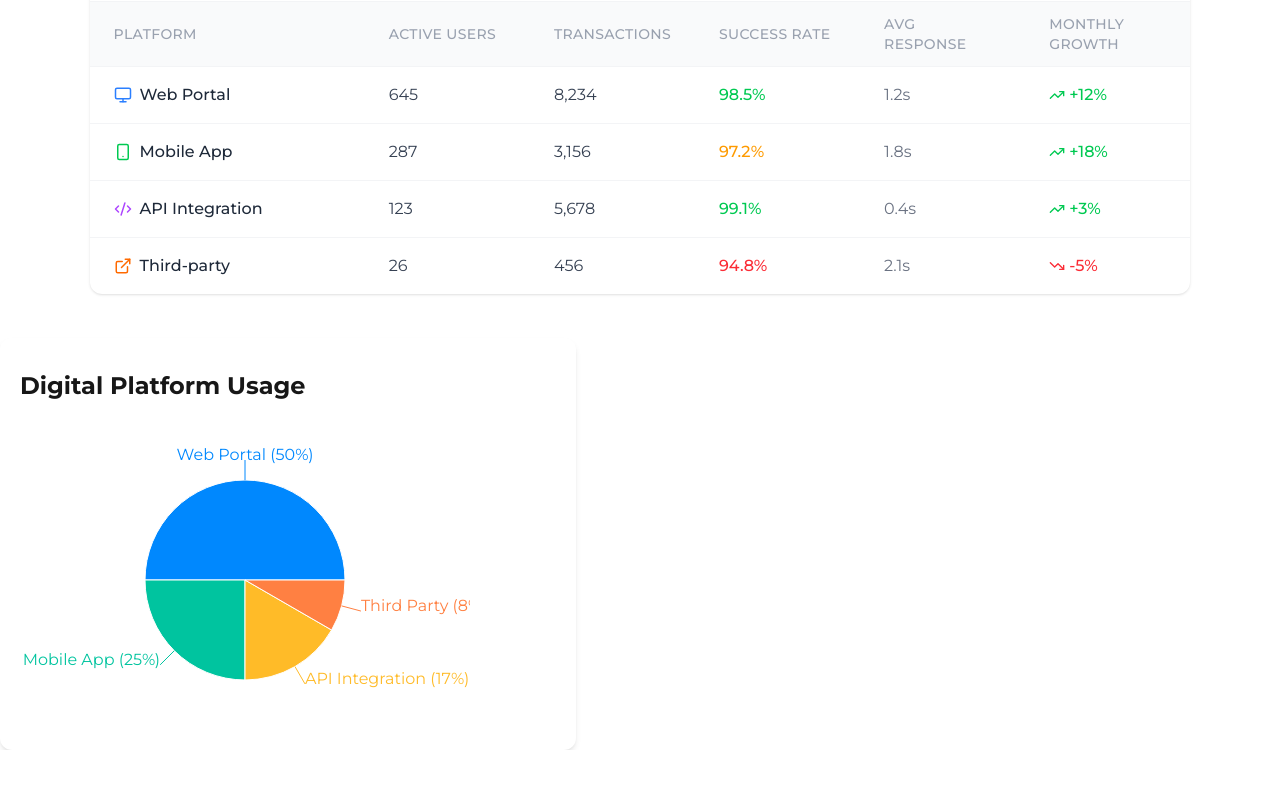
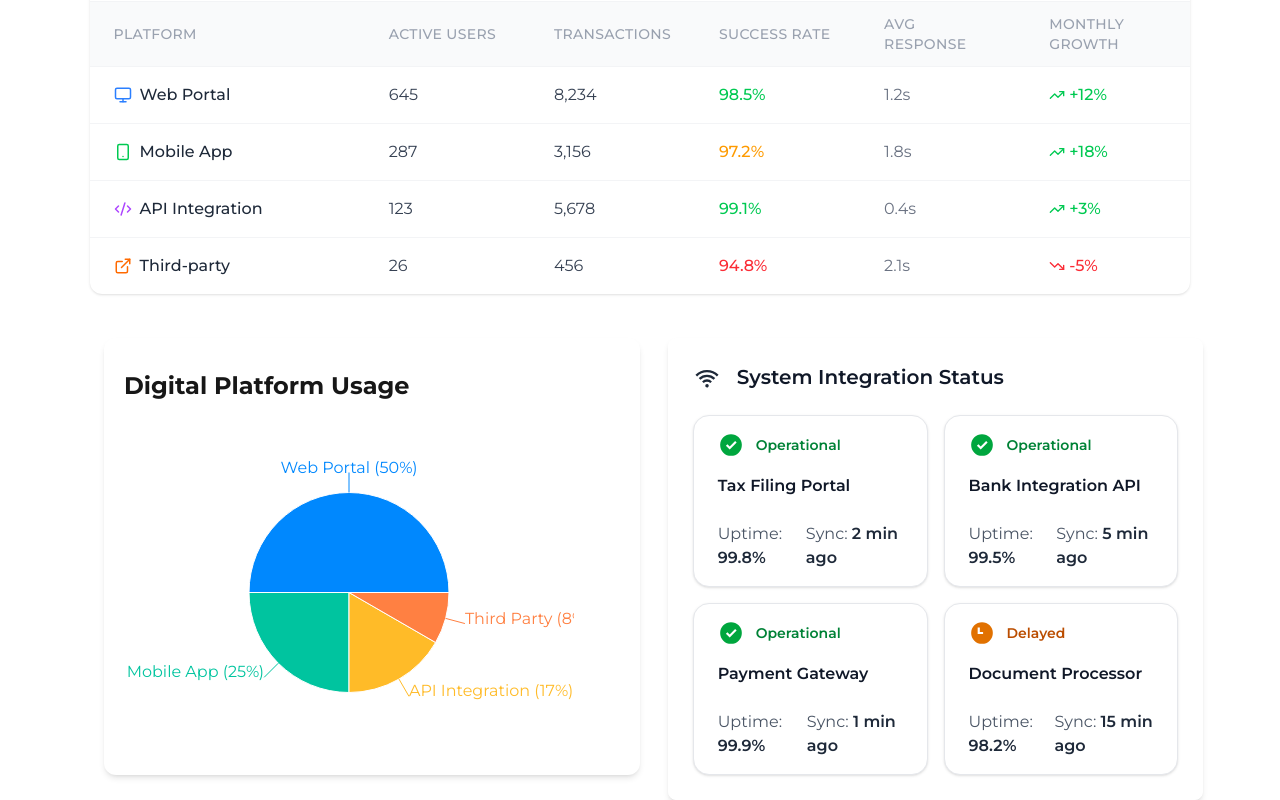
Before and after one commit to dimeji003/ComplianceDashboard, a Next.js app: page / in a window 1280 px wide. Shown: the part 4143-4943 px from the top of the page. Before the commit the page ends 4893 px from the top, so only its background shows below. Built offline with nearby package versions, Linux system fonts and the light colour scheme.

Commit message:
System Integration

```diff
--- a/src/app/components/DigitalPlatformUsage.jsx
+++ b/src/app/components/DigitalPlatformUsage.jsx
@@ -18,7 +18,7 @@ export default function PlatformUsageChart() {
     <div className="w-[45%] h-[40%] bg-white shadow-md rounded-xl p-5 ">
       <h2 className="font-bold text-2xl mb-4 py-3">Digital Platform Usage</h2>
 
-      <PieChart width={450} height={300}>
+      <PieChart width={450} height={325}>
         <Pie
           data={data}
           cx="50%"
--- a/src/app/components/Main.jsx
+++ b/src/app/components/Main.jsx
@@ -12,6 +12,7 @@ import BankRemittanceTracking from './BankRemittanceTracking';
 import ComplianceRateTrend from './ComplianceRateTrend';
 import SubmissionTrend from './SubmissionTrends'
 import DigitalPlatformTable from './DigitalplatformTable'
+import SystemIntegrationStatus from './SystemIntegrationStatus'
 
 export default function Main(){
     return (
@@ -59,8 +60,10 @@ export default function Main(){
             <div>
                 <DigitalPlatformTable />
             </div>
-            <div className='mt-11'>
+            <div className=' ml-26 flex flex-row gap-7 mt-11 w-[93%]  m-auto'>
+
                 <DigitalPlatformUsage />
+                <SystemIntegrationStatus />
             </div>
             </div>
 
--- /dev/null
+++ b/src/app/components/SystemIntegrationStatus.jsx
@@ -0,0 +1,124 @@
+import React from "react";
+
+const systems = [
+  {
+    name: "Tax Filing Portal",
+    status: "Operational",
+    uptime: "99.8%",
+    sync: "2 min ago",
+  },
+  {
+    name: "Bank Integration API",
+    status: "Operational",
+    uptime: "99.5%",
+    sync: "5 min ago",
+  },
+  {
+    name: "Payment Gateway",
+    status: "Operational",
+    uptime: "99.9%",
+    sync: "1 min ago",
+  },
+  {
+    name: "Document Processor",
+    status: "Delayed",
+    uptime: "98.2%",
+    sync: "15 min ago",
+  },
+];
+
+function WifiIcon() {
+  return (
+    <svg width="28" height="28" viewBox="0 0 24 24" className="text-gray-800">
+      <path
+        fill="currentColor"
+        d="M12 18a1.5 1.5 0 0 1 1.06 2.56A1.5 1.5 0 0 1 10.5 19.5A1.5 1.5 0 0 1 12 18Zm0-4a6 6 0 0 1 4.24 1.76l-1.41 1.41A4 4 0 0 0 12 16a4 4 0 0 0-2.83 1.17l-1.41-1.41A6 6 0 0 1 12 14Zm0-4a10 10 0 0 1 7.07 2.93l-1.41 1.41A8 8 0 0 0 12 12a8 8 0 0 0-5.66 2.34l-1.41-1.41A10 10 0 0 1 12 10Zm0-4c3.87 0 7.4 1.57 9.9 4.1l-1.41 1.41A12 12 0 0 0 12 8A12 12 0 0 0 3.51 11.51L2.1 10.1A13.9 13.9 0 0 1 12 6Z"
+      />
+    </svg>
+  );
+}
+
+function CheckCircleIcon({ className = "" }) {
+  return (
+    <svg width="26" height="26" viewBox="0 0 24 24" className={className}>
+      <path
+        fill="currentColor"
+        d="M12 2a10 10 0 1 0 10 10A10.01 10.01 0 0 0 12 2Zm-1.2 14.2-3.5-3.5 1.4-1.4 2.1 2.1 5-5 1.4 1.4Z"
+      />
+    </svg>
+  );
+}
+
+function ClockIcon({ className = "" }) {
+  return (
+    <svg width="26" height="26" viewBox="0 0 24 24" className={className}>
+      <path
+        fill="currentColor"
+        d="M12 2a10 10 0 1 0 10 10A10.01 10.01 0 0 0 12 2Zm1 11h-5V7h2v4h3Z"
+      />
+    </svg>
+  );
+}
+
+function StatusPill({ status }) {
+  const isOperational = status === "Operational";
+
+  const styles = isOperational
+    ? {
+        icon: <CheckCircleIcon className="text-green-600" />,
+        text: "text-green-700",
+      }
+    : {
+        icon: <ClockIcon className="text-amber-600" />,
+        text: "text-amber-700",
+      };
+
+  return (
+    <div className="flex items-center gap-3">
+      {styles.icon}
+      <span className={`text-sm font-semibold ${styles.text}`}>{status}</span>
+    </div>
+  );
+}
+
+function SystemCard({ item }) {
+  return (
+    <div className="rounded-2xl border border-gray-200 bg-white px-6 py-4 shadow-sm">
+      <StatusPill status={item.status} />
+
+      <div className="mt-4 text-md font-semibold text-gray-900">
+        {item.name}
+      </div>
+
+      <div className="mt-6 flex items-center justify-between text-md text-gray-600">
+        <span>
+          Uptime: <span className="font-semibold text-gray-800">{item.uptime}</span>
+        </span>
+        <span>
+          Sync: <span className="font-semibold text-gray-800">{item.sync}</span>
+        </span>
+      </div>
+    </div>
+  );
+}
+
+export default function SystemIntegrationStatus() {
+  return (
+    <div className="border border-white p-6 rounded-lg shadow-md bg-white w-[45%] h-[40%]">
+      {/* Title */}
+      <div className="flex items-center gap-4 mb-6">
+        <WifiIcon />
+        <h2 className="text-xl font-semibold text-gray-900">
+          System Integration Status
+        </h2>
+      </div>
+
+      {/* 2x2 grid like the picture */}
+      <div className="grid grid-cols-1 md:grid-cols-2 gap-4">
+        {systems.map((item) => (
+          <SystemCard key={item.name} item={item} />
+        ))}
+      </div>
+    </div>
+  );
+}
```
